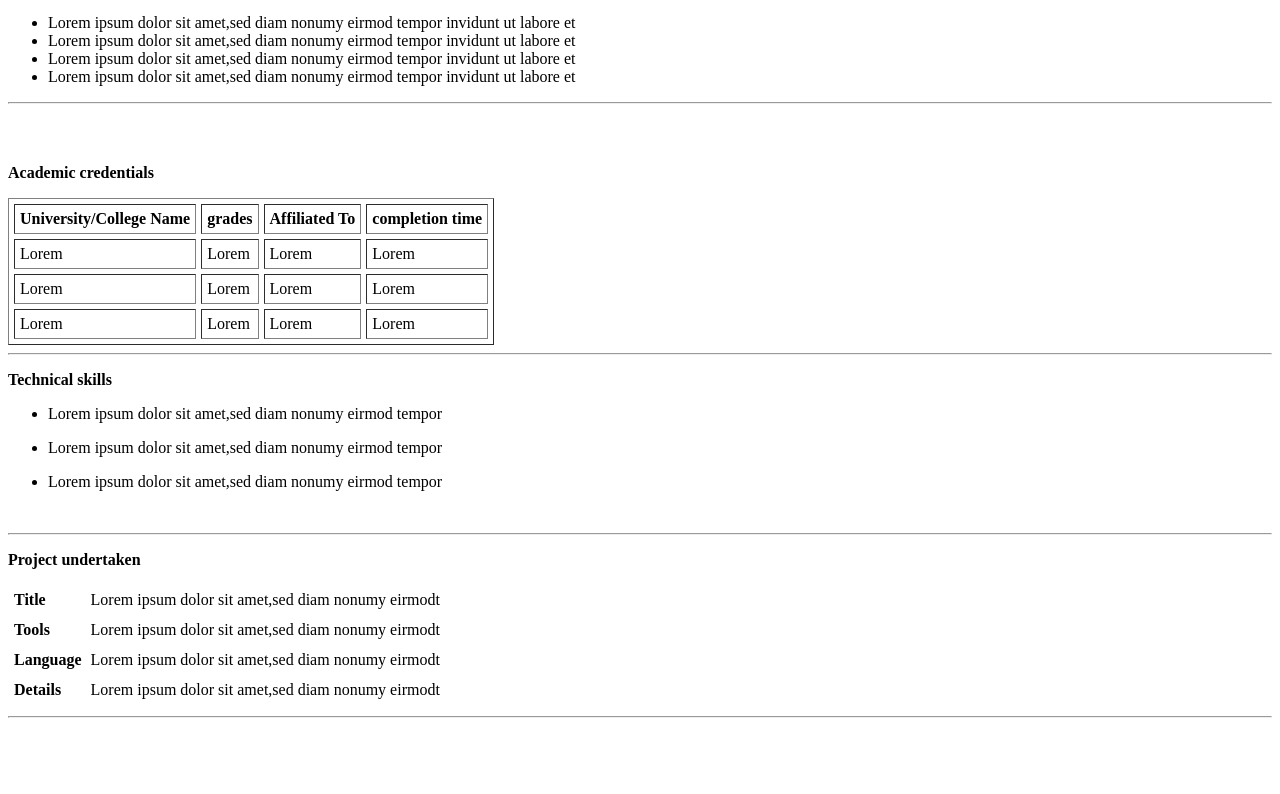
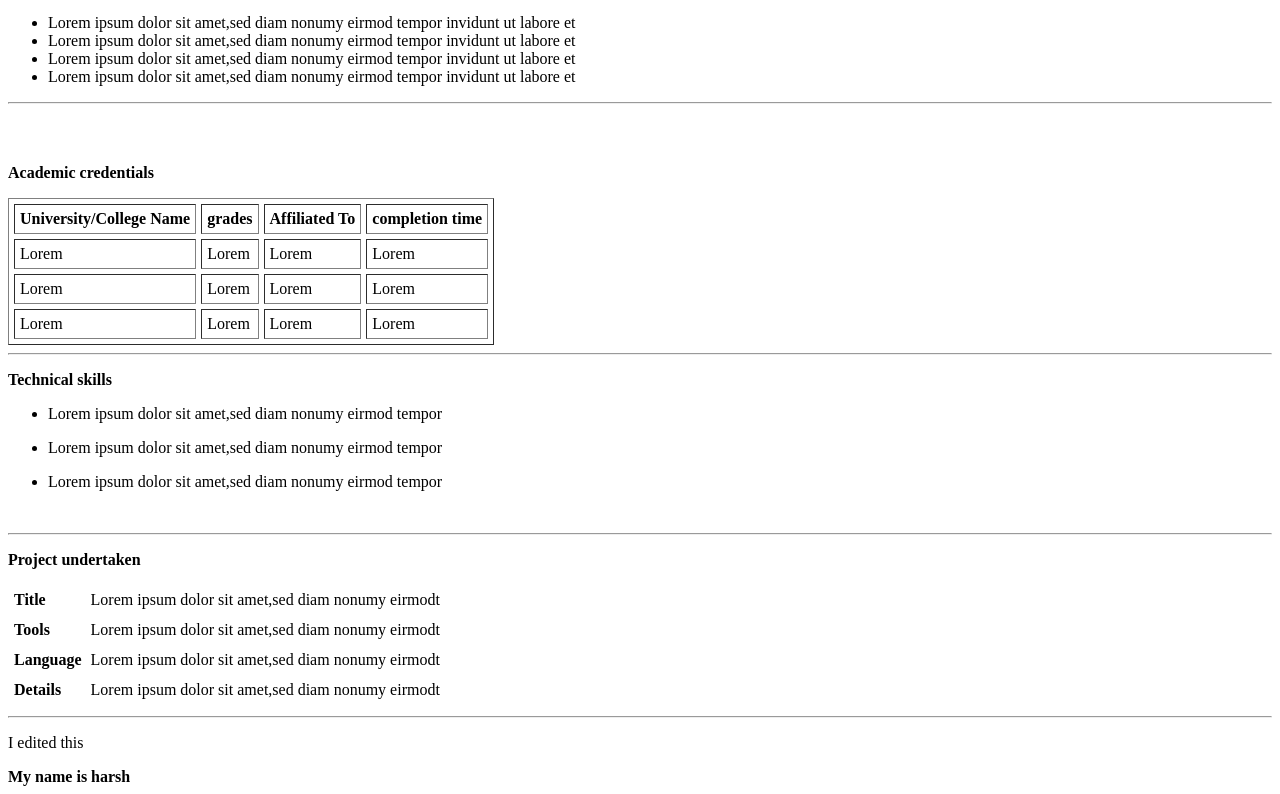
Before and after one commit to poojasharma1209/trainingassignment, a plain HTML site: page assignment1.html in a window 1280 px wide. Shown: the part 355-1149 px from the top of the page. Before the commit the page ends 1081 px from the top, so only its background shows below. Drawn offline with Linux system fonts and the light colour scheme.

Commit message:
add p and strong tags

```diff
--- a/assignment1.html
+++ b/assignment1.html
@@ -107,6 +107,7 @@
 
 </table>
 <hr>
-
+<p>I edited this</p>
+<strong> My name is harsh</strong>
 </body>
 </html>
```
